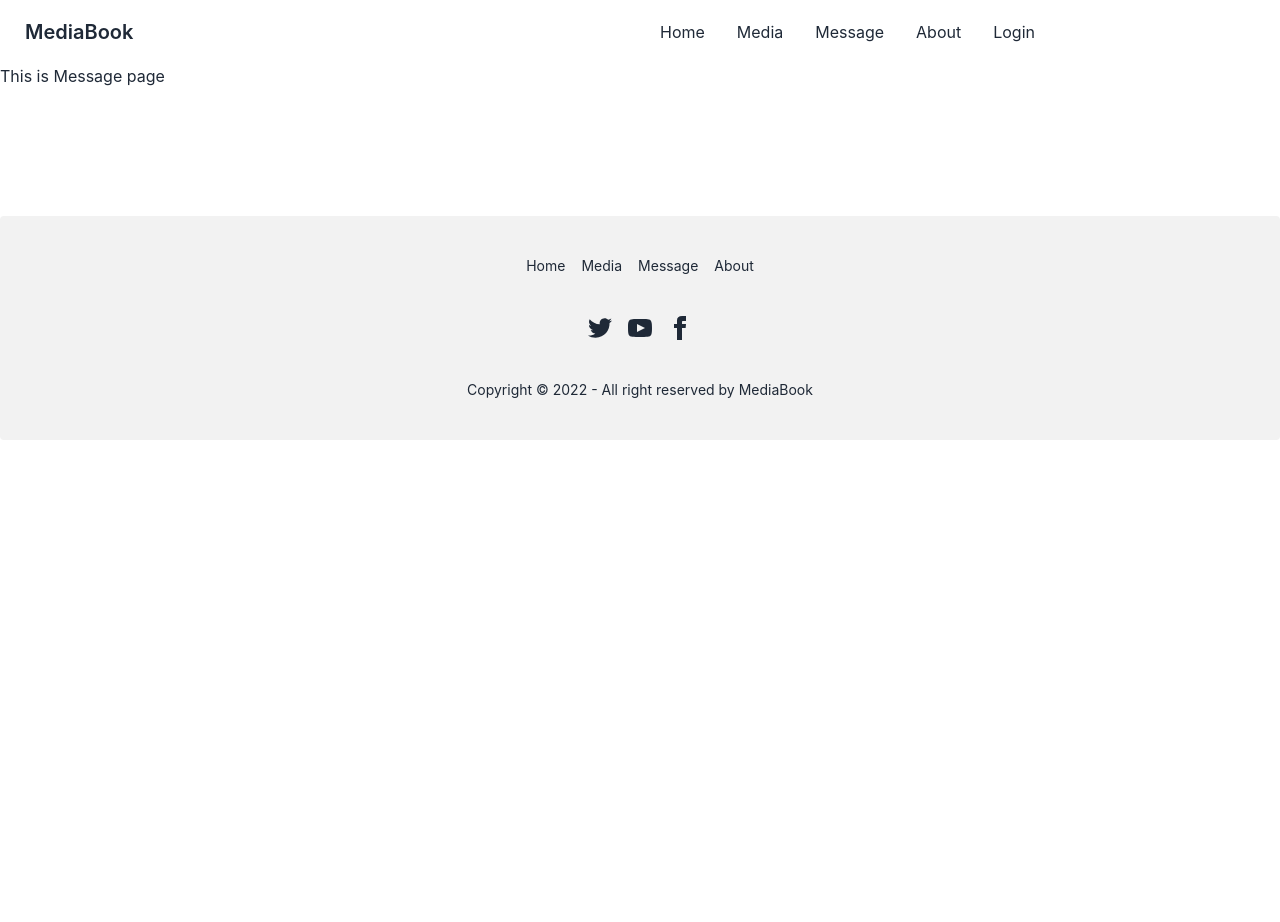
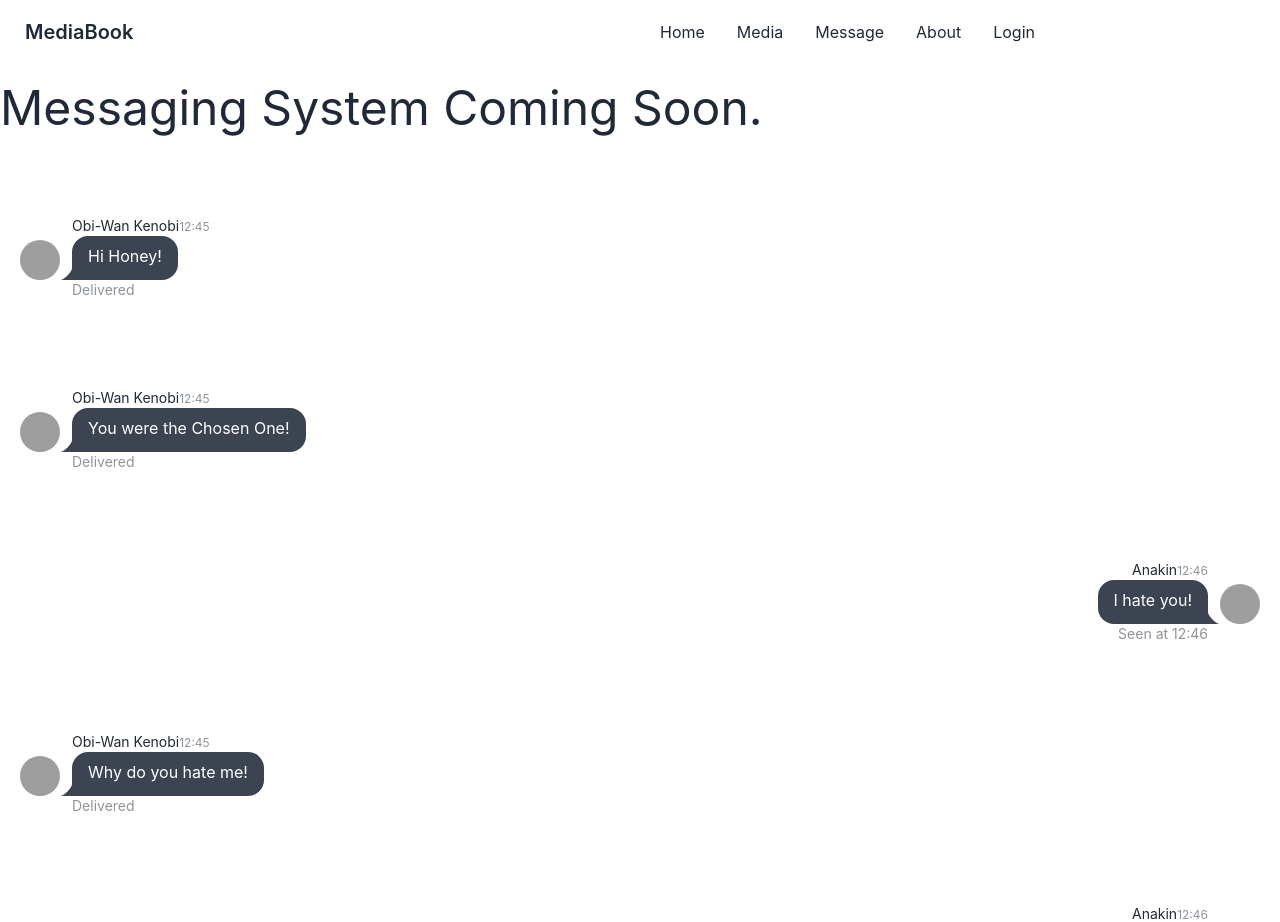
Before and after one commit to Mohammod-Ali/social-media-client, a React (Create React App) app: page /message in a window 1280 px wide. Shown: the top 922 px of the page. Before the commit the page ends 800 px from the top, so only its background shows below. Built offline with nearby package versions, Linux system fonts and the light colour scheme; no server answers; grey boxes are pictures that could not be loaded.

Commit message:
post details added

```diff
--- a/src/Pages/About/AboutModal.js
+++ b/src/Pages/About/AboutModal.js
@@ -108,7 +108,7 @@ const AboutModal = ({refetch}) => {
           <div className="modal-action">
           <input
             className="btn"
-            value="submit"
+            value="save"
             type="submit"
           />
             <label htmlFor="about-modal" className="btn">
--- a/src/Pages/Home/Home/FirstSection/FirstSection.js
+++ b/src/Pages/Home/Home/FirstSection/FirstSection.js
@@ -100,15 +100,13 @@ const FirstSection = () => {
                 )}
               </div>
 
+
               <input
                 className="btn btn-outline w-full mt-8"
                 value="submit"
                 type="submit"
               />
-              {/* Post data error */}
-              {
-                //   loginError && <p className='text-red-600'>{loginError}</p>
-              }
+
             </form>
           </div>
         </div>
--- a/src/Pages/Home/SecSection/SecSection.js
+++ b/src/Pages/Home/SecSection/SecSection.js
@@ -9,9 +9,9 @@ const SecSection = () => {
         .then((res) => res.json())
       })
     return (
-        <div className='mt-10'>
+        <div className='mt-10 '>
             <h1 className='text-5xl font-semibold'>Top Posted:</h1>
-            <div className='grid grid-cols-1 md:grid-cols-2 lg:grid-cols-3 gap-12 mt-10'>
+            <div className='grid grid-cols-1 md:grid-cols-2 lg:grid-cols-3 gap-12 mt-10 '>
                 {
                     posts.sort((a, b) => b.like >  a.like ? 1 : -1).slice(0, 3).map( post => <TopPostCard
                     key={post._id}
--- a/src/Pages/Home/SecSection/TopPostCard.js
+++ b/src/Pages/Home/SecSection/TopPostCard.js
@@ -1,21 +1,40 @@
-import React from 'react';
-import { BiLike } from 'react-icons/bi';
+import React, { useState } from 'react';
+import { FcLike, FcLikePlaceholder } from 'react-icons/fc';
+import { Link } from 'react-router-dom';
 
 const TopPostCard = ({post}) => {
-    const {img, text, like } = post;
+    const {img, text, like, _id } = post;
+    const [likes, setLikes] = useState(like)
+  const [ likeActive, setLikeActive ] = useState(false)
+
+  // like btn handler
+  const likeHandler = () => {
+    if(likeActive){
+      setLikeActive(false)
+      setLikes(likes-1)
+    }else{
+      setLikeActive(true)
+      setLikes(likes+1)
+    }
+
+
+  };
+
     return (
         <div className="card w-96 bg-base-100 shadow-xl">
       <figure>
         <img src={img} alt="card" />
       </figure>
       <div className="card-body">
-        {/* <h2 className="card-title">Shoes!</h2> */}
         <p><span className="font-bold">Caption:</span> {text}</p>
         <div className="card-actions justify-between">
           <div className="text-3xl cursor-pointer mt-3">
-            <BiLike onClick={'likeHandler'}></BiLike>  {like}
+          {
+              likeActive ? <FcLike onClick={likeHandler}></FcLike> : <FcLikePlaceholder onClick={likeHandler}></FcLikePlaceholder>
+            }
           </div>
-          <button className="btn btn-outline">Details</button>
+          <p className="font-bold mt-3"> {likes}</p>
+          <Link to={`/postdetails/${_id}`}><button className="btn btn-outline">Details</button></Link>
         </div>
       </div>
     </div>
--- a/src/Pages/Media/PostCard.js
+++ b/src/Pages/Media/PostCard.js
@@ -1,8 +1,9 @@
 import React, { useState } from "react";
 import { FcLikePlaceholder, FcLike } from "react-icons/fc";
+import { Link } from "react-router-dom";
 
 const PostCard = ({ post }) => {
-  const { text, img, like,  } = post;
+  const { text, img, like, _id } = post;
   const [likes, setLikes] = useState(like)
   const [ likeActive, setLikeActive ] = useState(false)
 
@@ -16,6 +17,7 @@ const PostCard = ({ post }) => {
         setLikeActive(true)
         setLikes(likes+1)
       }
+
     };
 
   return (
@@ -24,17 +26,17 @@ const PostCard = ({ post }) => {
         <img src={img} alt="card" />
       </figure>
       <div className="card-body">
-        {/* <h2 className="card-title">Shoes!</h2> */}
+
         <p><span className="font-bold">Caption:</span> {text}</p>
         <div className="card-actions justify-between">
           <div className="text-3xl cursor-pointer mt-3">
-            {/* <BiLike className={[likeActive ? 'bg-slate-500 rounded-sm' : null]} onClick={ () => likeHandler()}></BiLike> */}
             {
               likeActive ? <FcLike onClick={likeHandler}></FcLike> : <FcLikePlaceholder onClick={likeHandler}></FcLikePlaceholder>
             }
           </div>
           <p className="font-bold mt-3"> {likes}</p>
-          <button className="btn btn-outline">Details</button>
+          <Link to={`/postdetails/${_id}`}><button className="btn btn-outline">Details</button></Link>
+
         </div>
       </div>
     </div>
--- a/src/Pages/Message/Message.js
+++ b/src/Pages/Message/Message.js
@@ -1,11 +1,76 @@
-import React from 'react';
+import React from "react";
 
 const Message = () => {
-    return (
-        <div>
-            <h1>This is Message page</h1>
+  return (
+    <div>
+      <h1 className="text-5xl mt-5 "> Messaging System Coming Soon.</h1>
+      <div className="chat chat-start m-5 my-20">
+        <div className="chat-image avatar">
+          <div className="w-10 rounded-full">
+            <img alt="chat bubble" src="https://placeimg.com/192/192/people" />
+          </div>
         </div>
-    );
+        <div className="chat-header">
+          Obi-Wan Kenobi
+          <time className="text-xs opacity-50">12:45</time>
+        </div>
+        <div className="chat-bubble">Hi Honey!</div>
+        <div className="chat-footer opacity-50">Delivered</div>
+      </div>
+      <div className="chat chat-start m-5 my-20">
+        <div className="chat-image avatar">
+          <div className="w-10 rounded-full">
+            <img alt="chat bubble"  src="https://placeimg.com/192/192/people" />
+          </div>
+        </div>
+        <div className="chat-header">
+          Obi-Wan Kenobi
+          <time className="text-xs opacity-50">12:45</time>
+        </div>
+        <div className="chat-bubble">You were the Chosen One!</div>
+        <div className="chat-footer opacity-50">Delivered</div>
+      </div>
+      <div className="chat chat-end  m-5">
+        <div className="chat-image avatar">
+          <div className="w-10 rounded-full">
+            <img alt="chat bubble"  src="https://placeimg.com/192/192/people" />
+          </div>
+        </div>
+        <div className="chat-header">
+          Anakin
+          <time className="text-xs opacity-50">12:46</time>
+        </div>
+        <div className="chat-bubble">I hate you!</div>
+        <div className="chat-footer opacity-50">Seen at 12:46</div>
+      </div>
+      <div className="chat chat-start m-5 my-20">
+        <div className="chat-image avatar">
+          <div className="w-10 rounded-full">
+            <img alt="chat bubble"  src="https://placeimg.com/192/192/people" />
+          </div>
+        </div>
+        <div className="chat-header">
+          Obi-Wan Kenobi
+          <time className="text-xs opacity-50">12:45</time>
+        </div>
+        <div className="chat-bubble">Why do you hate me!</div>
+        <div className="chat-footer opacity-50">Delivered</div>
+      </div>
+      <div className="chat chat-end m-5">
+        <div className="chat-image avatar">
+          <div className="w-10 rounded-full">
+            <img alt="chat bubble"  src="https://placeimg.com/192/192/people" />
+          </div>
+        </div>
+        <div className="chat-header">
+          Anakin
+          <time className="text-xs opacity-50">12:46</time>
+        </div>
+        <div className="chat-bubble">I have a boy friend thats why I hate you! </div>
+        <div className="chat-footer opacity-50">Seen at 12:46</div>
+      </div>
+    </div>
+  );
 };
 
 export default Message;
--- /dev/null
+++ b/src/Pages/PostDetails/PostDetails.js
@@ -0,0 +1,123 @@
+import { useQuery } from "@tanstack/react-query";
+import React, { useState } from "react";
+import { toast } from "react-hot-toast";
+import { FcLike, FcLikePlaceholder } from "react-icons/fc";
+import { useLoaderData } from "react-router-dom";
+
+const PostDetails = () => {
+  const posts = useLoaderData();
+  const {img, like, text, _id } = posts;
+  console.log(posts)
+
+  const [likes, setLikes] = useState(like)
+  const [ likeActive, setLikeActive ] = useState(false)
+
+  const {data: comment = [], refetch } = useQuery({
+    queryKey: ['comments'],
+    queryFn: () => fetch(`http://localhost:5000/comments`)
+    .then((res) => res.json())
+  })
+console.log(comment)
+
+    // like btn handler
+    const likeHandler = () => {
+      if(likeActive){
+        setLikeActive(false)
+        setLikes(likes-1)
+      }else{
+        setLikeActive(true)
+        setLikes(likes+1)
+      }
+
+    };
+
+    const handleComment = (event) => {
+        event.preventDefault();
+        const form = event.target;
+        const data = form.comment.value;
+        const comments = {
+            comment: data,
+        }
+        fetch('http://localhost:5000/addcomment', {
+            method: 'POST',
+            headers: {
+                'content-type': 'application/json'
+            },
+            body: JSON.stringify(comments)
+        })
+        .then(res => res.json())
+        .then(data => {
+            if(data.acknowledged){
+                console.log(data)
+                toast.success('Comment Add Successfully')
+                // refetch()
+            }
+
+        })
+
+        form.reset();
+    }
+
+
+  return (
+    <div>
+      <h1 className="mt-5 m-5 text-5xl">Post details: </h1>
+      <div className="card w-3/4 m-10  mx-auto bg-base-100 shadow-xl">
+      <figure>
+        <img src={img} alt="card" />
+      </figure>
+      <div className="card-body">
+
+        <p><span className="font-bold">Caption:</span> {text}</p>
+        <div className="card-actions justify-between">
+          <div className="text-3xl cursor-pointer mt-3">
+            {
+              likeActive ? <FcLike onClick={likeHandler}></FcLike> : <FcLikePlaceholder onClick={likeHandler}></FcLikePlaceholder>
+            }
+          </div>
+          <p className="font-bold mt-3"> {likes}</p>
+          {/* <Link to={`/postdetails/${_id}`}><button className="btn btn-outline">Details</button></Link> */}
+          {/* <div className="flex gap-2">
+          <input type="text" placeholder="Add Your Comment" className="input input-bordered input-primary w-full max-w-xs" />
+          <button className="btn btn-outline">Send</button>
+          </div> */}
+          <form className="flex" onSubmit={handleComment}>
+          <input
+            name="comment"
+            type="text"
+            placeholder="Add Your Comment"
+            className="input input-bordered input-primary w-full  max-w-xs"
+            required
+          />
+
+        <input
+          className="btn btn-outline mx-2"
+          type="submit"
+          value="Send"
+        />
+          </form>
+
+        </div>
+      </div>
+    </div>
+    {/* comment here */}
+    <h2 className="text-4xl m-2">Comments:</h2>
+
+    {
+        comment.map(cmnt => <>
+        <div className="card card-compact  bg-base-100 shadow-xl border m-10">
+
+  <div className="card-body">
+
+    <p>{cmnt.comment}</p>
+
+  </div>
+</div>
+        </>)
+    }
+
+    </div>
+  );
+};
+
+export default PostDetails;
--- a/src/Routes/Routes/Routes.js
+++ b/src/Routes/Routes/Routes.js
@@ -5,6 +5,7 @@ import Home from "../../Pages/Home/Home/Home"
 import Login from "../../Pages/Login/Login"
 import Media from "../../Pages/Media/Media"
 import Message from "../../Pages/Message/Message"
+import PostDetails from "../../Pages/PostDetails/PostDetails"
 import SignUp from "../../Pages/SignUp/SignUp"
 
 export const router = createBrowserRouter([
@@ -35,6 +36,11 @@ export const router = createBrowserRouter([
             {
                 path: '/about',
                 element: <About></About>
+            },
+            {
+                path: '/postdetails/:id',
+                element: <PostDetails></PostDetails>,
+                loader: ({params}) => fetch(`http://localhost:5000/postdetails/${params.id}`)
             }
         ]
     }
```
Also changed, not shown: src/Pages/About/About.js (+2 -10 lines), src/Pages/Login/Login.js (+3 -5 lines), src/Pages/Media/Media.js (+1 -12 lines), src/Pages/SignUp/SignUp.js (+24 -23 lines).
